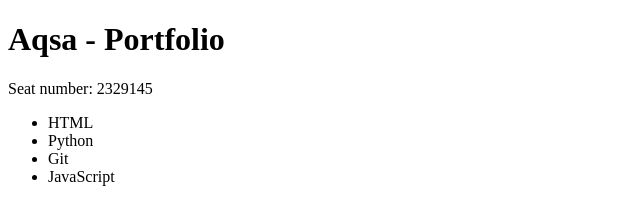
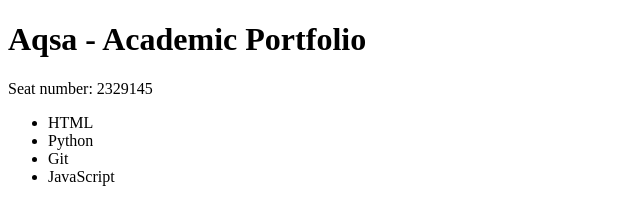
Before and after one commit to Aqsa-Pervaiz/devops-a-2329145, a plain HTML site: page site/index.html in a window 1280 px wide. Shown: the whole page, without its empty margins (0-640 px from the left). Drawn offline with Linux system fonts and the light colour scheme.

Commit message:
Update portfolio heading

```diff
--- a/site/index.html
+++ b/site/index.html
@@ -2,7 +2,7 @@
 <html lang="en">
 <head><meta charset="UTF-8"><title>Portfolio</title></head>
 <body>
-  <h1>Aqsa - Portfolio</h1>
+  <h1>Aqsa - Academic Portfolio</h1>
   <p>Seat number: 2329145</p>
   <ul>
     <li>HTML</li>
```
